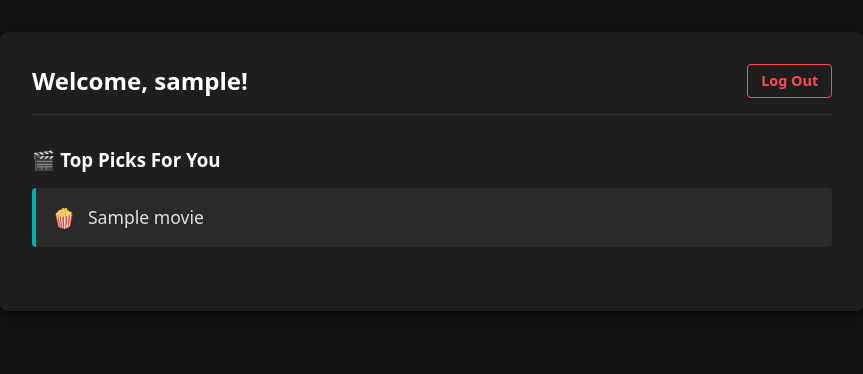
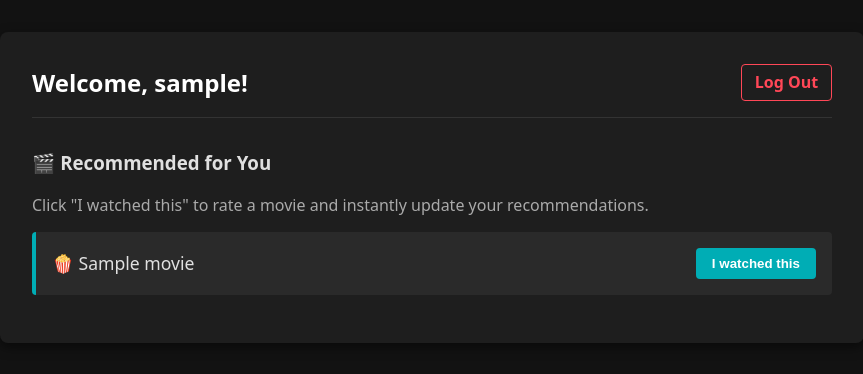
Before and after one commit to mothman01/movie_rec, a Flask app: template templates/recommendations.html in a window 1280 px wide. Shown: the top 374 px of the page, without its empty margins (208-1071 px from the left). Run offline with Flask 3, Linux system fonts and the light colour scheme; the template is opened without the code that fills it: most values are stand-ins (such as "Sample title", 1, 10 or a date in 2020).

Commit message:
Added a lot of features which are fixing username fixing html file adding javascript for a i watched this function also added a larger sample size.

```diff
--- a/app.py
+++ b/app.py
@@ -1,5 +1,5 @@
 import os
-from flask import Flask, render_template, request, redirect, url_for, session
+from flask import Flask, render_template, request, redirect, url_for, session, jsonify
 from flask_sqlalchemy import SQLAlchemy
 from sqlalchemy import text
 import pandas as pd
@@ -8,48 +8,35 @@ from sklearn.metrics.pairwise import cosine_similarity
 
 app = Flask(__name__)
 app.secret_key = 'super_secret_key_for_sessions'
-app.config['SQLALCHEMY_DATABASE_URI'] = os.environ.get('DATABASE_URL', 'sqlite:///app.db')
+
+app.config['SQLALCHEMY_DATABASE_URI'] = os.environ.get('DATABASE_URL')
 app.config['SQLALCHEMY_TRACK_MODIFICATIONS'] = False
+
 db = SQLAlchemy(app)
 
 def get_movie_recommendations(username, top_n=5):
-    popular_movies_query = text("""
-        SELECT movie_id FROM ratings
-        GROUP BY movie_id
-        HAVING COUNT(rating) >= 15
-    """)
-    popular_movie_ids = [row[0] for row in db.session.execute(popular_movies_query).fetchall()]
+    df_ratings = pd.read_sql_table('ratings', db.engine)
 
-    if not popular_movie_ids:
-        top_movies_query = text("""
-            SELECT m.title FROM movies m
-            JOIN ratings r ON m.movie_id = r.movie_id
-            GROUP BY m.movie_id, m.title
-            ORDER BY COUNT(r.rating) DESC LIMIT :limit
-        """)
-        return [row[0] for row in db.session.execute(top_movies_query, {'limit': top_n}).fetchall()]
+    df_ratings['rating'] = df_ratings['rating'].astype('float32')
+    df_ratings = df_ratings.drop_duplicates(subset=['username', 'movie_id'], keep='last')
 
-    placeholders = ", ".join(f":id_{i}" for i in range(len(popular_movie_ids)))
-    ratings_query = text(f"SELECT username, movie_id, rating FROM ratings WHERE movie_id IN ({placeholders})")
-    params = {f"id_{i}": val for i, val in enumerate(popular_movie_ids)}
+    movie_counts = df_ratings['movie_id'].value_counts()
+    popular_movies = movie_counts[movie_counts >= 15].index
+    df_ratings = df_ratings[df_ratings['movie_id'].isin(popular_movies)]
 
-    df_ratings = pd.read_sql_query(ratings_query, db.engine, params=params)
-    df_ratings['rating'] = df_ratings['rating'].astype('float32')
-
-    matrix = df_ratings.pivot_table(index='username', columns='movie_id', values='rating', aggfunc = 'mean')
+    matrix = df_ratings.pivot(index='username', columns='movie_id', values='rating')
 
     if username not in matrix.index:
         top_movies = df_ratings.groupby('movie_id').rating.count().sort_values(ascending=False).head(top_n).index
-        placeholders_top = ", ".join(f":tid_{i}" for i in range(len(top_movies)))
-        movies_query = text(f"SELECT title FROM movies WHERE movie_id IN ({placeholders_top})")
-        t_params = {f"tid_{i}": val for i, val in enumerate(top_movies)}
-        return [row[0] for row in db.session.execute(movies_query, t_params).fetchall()]
+        movies_df = pd.read_sql_table('movies', db.engine)
+        return [{"id": row['movie_id'], "title": row['title']} for _, row in movies_df[movies_df['movie_id'].isin(top_movies)].iterrows()]
 
     matrix_filled = matrix.fillna(0)
     user_sim = cosine_similarity(matrix_filled)
     df_sim = pd.DataFrame(user_sim, index=matrix.index, columns=matrix.index)
 
     sim_scores = df_sim[username].drop(username)
+
     target_user_ratings = matrix.loc[username]
     unwatched = target_user_ratings[target_user_ratings.isna()].index
 
@@ -62,17 +49,14 @@ def get_movie_recommendations(username, top_n=5):
 
         weights = sim_scores[valid_indices]
         ratings = other_ratings[valid_indices]
+
         if weights.sum() > 0:
             predicted_ratings[movie] = np.dot(weights, ratings) / weights.sum()
 
     recommended_movie_ids = [m for m, s in sorted(predicted_ratings.items(), key=lambda x: x[1], reverse=True)[:top_n]]
 
-    if recommended_movie_ids:
-        placeholders_rec = ", ".join(f":rid_{i}" for i in range(len(recommended_movie_ids)))
-        rec_movies_query = text(f"SELECT title FROM movies WHERE movie_id IN ({placeholders_rec})")
-        r_params = {f"rid_{i}": val for i, val in enumerate(recommended_movie_ids)}
-        return [row[0] for row in db.session.execute(rec_movies_query, r_params).fetchall()]
-    return []
+    movies_df = pd.read_sql_table('movies', db.engine)
+    return [{"id": row['movie_id'], "title": row['title']} for _, row in movies_df[movies_df['movie_id'].isin(recommended_movie_ids)].iterrows()]
 
 @app.route('/', methods=['GET', 'POST'])
 def login():
@@ -80,34 +64,43 @@ def login():
         username = request.form.get('username').strip()
         if username:
             session['username'] = username
+
             check_sql = text("SELECT COUNT(*) FROM ratings WHERE username = :u")
             count = db.session.execute(check_sql, {'u': username}).scalar()
+
             if count == 0:
                 return redirect(url_for('onboarding'))
             else:
                 return redirect(url_for('recommendations'))
+
     return render_template('login.html')
 
 @app.route('/onboarding', methods=['GET', 'POST'])
 def onboarding():
     if 'username' not in session:
         return redirect(url_for('login'))
+
     username = session['username']
+
     if request.method == 'POST':
         for movie_id, rating in request.form.items():
             if rating:
                 insert_sql = text("INSERT INTO ratings (username, movie_id, rating) VALUES (:u, :m, :r)")
                 db.session.execute(insert_sql, {'u': username, 'm': int(movie_id), 'r': float(rating)})
+
         db.session.commit()
         return redirect(url_for('recommendations'))
 
     popular_movies_sql = text("""
-        SELECT m.movie_id, m.title FROM movies m
+        SELECT m.movie_id, m.title
+        FROM movies m
         JOIN ratings r ON m.movie_id = r.movie_id
         GROUP BY m.movie_id, m.title
-        ORDER BY COUNT(r.rating) DESC LIMIT 10
+        ORDER BY COUNT(r.rating) DESC
+        LIMIT 20
     """)
     movies_to_rate = db.session.execute(popular_movies_sql).fetchall()
+
     return render_template('onboarding.html', movies=movies_to_rate)
 
 @app.route('/recommendations')
@@ -118,6 +111,24 @@ def recommendations():
     recs = get_movie_recommendations(username)
     return render_template('recommendations.html', username=username, recommendations=recs)
 
+@app.route('/api/rate', methods=['POST'])
+def api_rate():
+    if 'username' not in session:
+        return jsonify({"error": "Unauthorized"}), 401
+
+    username = session['username']
+    data = request.get_json()
+    movie_id = data.get('movie_id')
+    rating = data.get('rating')
+
+    if movie_id and rating:
+        insert_sql = text("INSERT INTO ratings (username, movie_id, rating) VALUES (:u, :m, :r)")
+        db.session.execute(insert_sql, {'u': username, 'm': int(movie_id), 'r': float(rating)})
+        db.session.commit()
+
+    new_recs = get_movie_recommendations(username)
+    return jsonify(new_recs)
+
 @app.route('/logout')
 def logout():
     session.pop('username', None)
--- a/templates/login.html
+++ b/templates/login.html
@@ -88,5 +88,5 @@
         <div class="hint">
             <p>💡 Tip: If you are new, just type whatever username you want and we will set up your profile!</p>
         </div>
-</body>
+    </div> </body>
 </html>
--- a/templates/recommendations.html
+++ b/templates/recommendations.html
@@ -5,69 +5,27 @@
     <meta name="viewport" content="width=device-width, initial-scale=1.0">
     <title>Your Recommendations</title>
     <style>
-        body {
-            font-family: system-ui, -apple-system, BlinkMacSystemFont, 'Segoe UI', Roboto, Oxygen, Ubuntu, Cantarell, sans-serif;
-            background-color: #121212;
-            color: #e0e0e0;
-            margin: 0;
-            padding: 2rem;
-        }
-        .dashboard {
-            max-width: 800px;
-            margin: 0 auto;
-            background-color: #1e1e1e;
-            padding: 2rem;
-            border-radius: 8px;
-            box-shadow: 0 4px 12px rgba(0, 0, 0, 0.5);
-        }
-        header {
-            display: flex;
-            justify-content: space-between;
-            align-items: center;
-            border-bottom: 1px solid #333333;
-            padding-bottom: 1rem;
-            margin-bottom: 2rem;
-        }
-        h2, h3 {
-            color: #ffffff;
-            margin: 0;
-        }
-        h3 {
-            margin-bottom: 1rem;
-        }
-        .logout-btn {
-            color: #ff4757;
-            text-decoration: none;
-            font-weight: bold;
-            font-size: 0.9rem;
-            border: 1px solid #ff4757;
-            padding: 0.4rem 0.8rem;
-            border-radius: 4px;
-            transition: all 0.2s;
-        }
-        .logout-btn:hover {
-            background-color: #ff4757;
-            color: #ffffff;
-        }
-        .rec-list {
-            list-style: none;
-            padding: 0;
-            margin-bottom: 2rem;
-        }
-        .rec-item {
-            background-color: #2a2a2a;
-            padding: 1rem;
-            margin-bottom: 0.75rem;
-            border-radius: 4px;
-            border-left: 4px solid #00adb5;
-            font-size: 1.1rem;
-            display: flex;
-            align-items: center;
-        }
-        .movie-icon {
-            margin-right: 0.75rem;
-            font-size: 1.2rem;
-        }
+        body { font-family: system-ui, -apple-system, sans-serif; background-color: #121212; color: #e0e0e0; margin: 0; padding: 2rem; }
+        .dashboard { max-width: 800px; margin: 0 auto; background-color: #1e1e1e; padding: 2rem; border-radius: 8px; box-shadow: 0 4px 12px rgba(0,0,0,0.5); }
+        header { display: flex; justify-content: space-between; align-items: center; border-bottom: 1px solid #333; padding-bottom: 1rem; margin-bottom: 2rem; }
+        h2 { color: #ffffff; margin: 0; }
+        .logout-btn { color: #ff4757; text-decoration: none; border: 1px solid #ff4757; padding: 0.4rem 0.8rem; border-radius: 4px; font-weight: bold; }
+        .logout-btn:hover { background-color: #ff4757; color: white; }
+
+        .rec-list { list-style: none; padding: 0; transition: opacity 0.3s; }
+        .rec-item { background-color: #2a2a2a; padding: 1rem; margin-bottom: 0.75rem; border-radius: 4px; border-left: 4px solid #00adb5; display: flex; justify-content: space-between; align-items: center; }
+
+        .movie-info { font-size: 1.1rem; }
+        .action-btn { background-color: #00adb5; color: white; border: none; padding: 0.5rem 1rem; border-radius: 4px; cursor: pointer; font-weight: bold; }
+        .action-btn:hover { background-color: #008c95; }
+
+        .rating-ui { display: none; gap: 0.5rem; align-items: center; }
+        .rating-btn { background-color: #444; color: white; border: none; padding: 0.5rem; border-radius: 4px; cursor: pointer; }
+        .rating-btn:hover { background-color: #ffd700; color: #000; }
+        .cancel-btn { background: transparent; border: 1px solid #777; color: #ccc; padding: 0.5rem; border-radius: 4px; cursor: pointer; }
+        .cancel-btn:hover { border-color: white; color: white; }
+
+        #loading { display: none; color: #00adb5; font-style: italic; margin-bottom: 1rem; font-weight: bold; }
     </style>
 </head>
 <body>
@@ -78,16 +36,96 @@
         </header>
 
         <section>
-            <h3>🎬 Top Picks For You</h3>
-            <ul class="rec-list">
+            <h3>🎬 Recommended for You</h3>
+            <p style="color: #aaa;">Click "I watched this" to rate a movie and instantly update your recommendations.</p>
+
+            <div id="loading">Recalculating the matrix...</div>
+
+            <ul class="rec-list" id="movie-list">
                 {% for movie in recommendations %}
-                    <li class="rec-item">
-                        <span class="movie-icon">🍿</span>
-                        <span>{{ movie }}</span>
+                    <li class="rec-item" data-id="{{ movie.id }}">
+                        <div class="movie-info">🍿 {{ movie.title }}</div>
+                        <button class="action-btn" onclick="showRating(this)">I watched this</button>
+
+                        <div class="rating-ui">
+                            <span style="font-size: 0.9rem; color: #aaa;">Rate it:</span>
+                            <button class="rating-btn" onclick="submitRating('{{ movie.id }}', 1)">1⭐</button>
+                            <button class="rating-btn" onclick="submitRating('{{ movie.id }}', 2)">2⭐</button>
+                            <button class="rating-btn" onclick="submitRating('{{ movie.id }}', 3)">3⭐</button>
+                            <button class="rating-btn" onclick="submitRating('{{ movie.id }}', 4)">4⭐</button>
+                            <button class="rating-btn" onclick="submitRating('{{ movie.id }}', 5)">5⭐</button>
+                            <button class="cancel-btn" onclick="cancelRating(this)">Cancel</button>
+                        </div>
                     </li>
                 {% endfor %}
             </ul>
         </section>
     </div>
+
+    <script>
+        function showRating(btnElement) {
+            const listItem = btnElement.closest('.rec-item');
+            btnElement.style.display = 'none';
+            listItem.querySelector('.rating-ui').style.display = 'flex';
+        }
+
+        function cancelRating(btnElement) {
+            const listItem = btnElement.closest('.rec-item');
+            listItem.querySelector('.rating-ui').style.display = 'none';
+            listItem.querySelector('.action-btn').style.display = 'block';
+        }
+
+        async function submitRating(movieId, ratingScore) {
+            const listContainer = document.getElementById('movie-list');
+            const loadingText = document.getElementById('loading');
+
+            // Show loading UI
+            listContainer.style.opacity = '0.3';
+            loadingText.style.display = 'block';
+
+            try {
+                // Post data to backend
+                const response = await fetch('/api/rate', {
+                    method: 'POST',
+                    headers: { 'Content-Type': 'application/json' },
+                    body: JSON.stringify({ movie_id: movieId, rating: ratingScore })
+                });
+
+                const newRecommendations = await response.json();
+
+                // Clear out the old list
+                listContainer.innerHTML = '';
+
+                // Build the new list dynamically
+                newRecommendations.forEach(movie => {
+                    const li = document.createElement('li');
+                    li.className = 'rec-item';
+                    li.innerHTML = `
+                        <div class="movie-info">🍿 ${movie.title}</div>
+                        <button class="action-btn" onclick="showRating(this)">I watched this</button>
+
+                        <div class="rating-ui">
+                            <span style="font-size: 0.9rem; color: #aaa;">Rate it:</span>
+                            <button class="rating-btn" onclick="submitRating('${movie.id}', 1)">1⭐</button>
+                            <button class="rating-btn" onclick="submitRating('${movie.id}', 2)">2⭐</button>
+                            <button class="rating-btn" onclick="submitRating('${movie.id}', 3)">3⭐</button>
+                            <button class="rating-btn" onclick="submitRating('${movie.id}', 4)">4⭐</button>
+                            <button class="rating-btn" onclick="submitRating('${movie.id}', 5)">5⭐</button>
+                            <button class="cancel-btn" onclick="cancelRating(this)">Cancel</button>
+                        </div>
+                    `;
+                    listContainer.appendChild(li);
+                });
+
+            } catch (error) {
+                console.error("Error updating recommendations:", error);
+                alert("Failed to connect to the server.");
+            } finally {
+                // Restore UI
+                listContainer.style.opacity = '1';
+                loadingText.style.display = 'none';
+            }
+        }
+    </script>
 </body>
 </html>
```
Also changed, not shown: tests/test_memory.py (+126 -33 lines).
